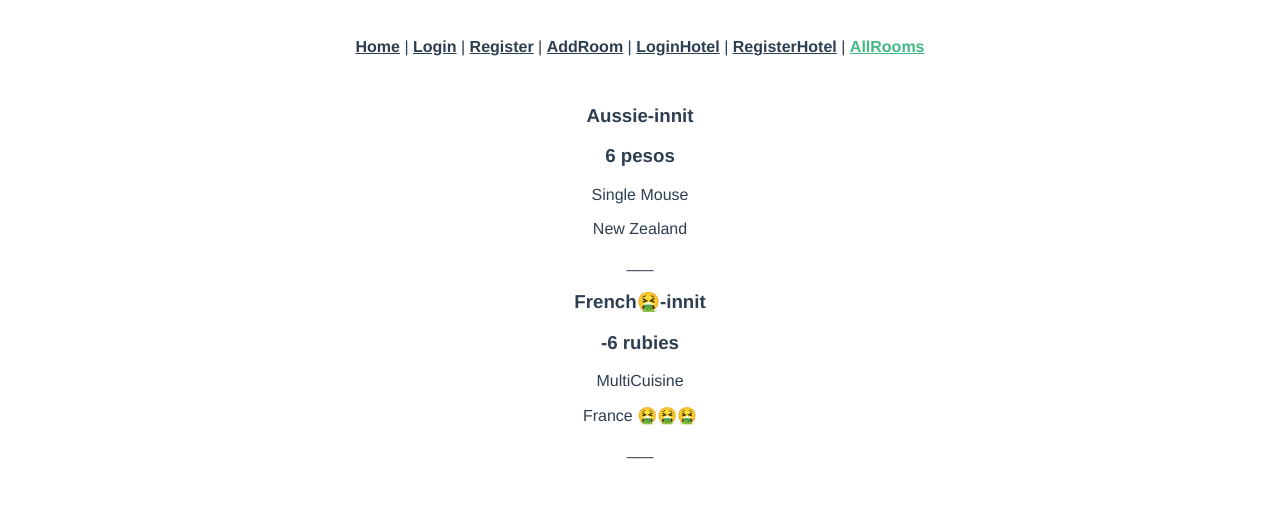
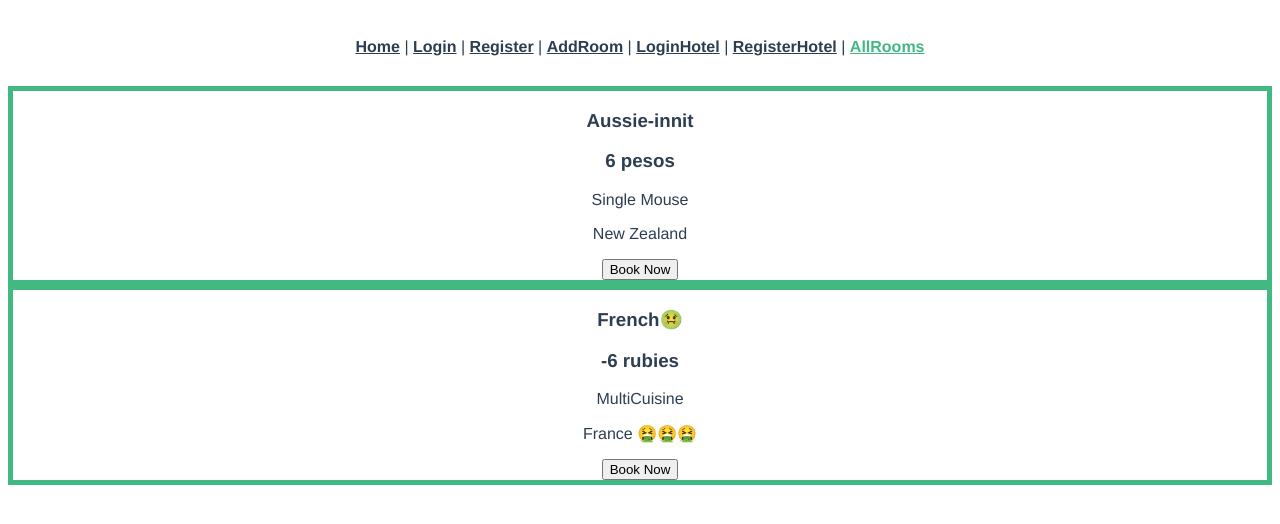
Before and after one commit to mohamedarish/DBMS-experiment-15, a Vue app: page /allrooms in a window 1280 px wide. Shown: the top 524 px of the page. Built offline with nearby package versions, Linux system fonts and the light colour scheme.

Commit message:
Added more buttons but no backend features have been configured as of now

```diff
--- a/src/components/ListingHolder.vue
+++ b/src/components/ListingHolder.vue
@@ -2,7 +2,6 @@
     <!-- is this rendering -->
     <div v-for="room in listings" :key="room">
         <SingleListing :roomInfo="room" />
-        ___
     </div>
 </template>
 
@@ -13,6 +12,7 @@ export default defineComponent({
     setup() {
         const listings = ref([
             {
+                id: 12,
                 name: "Aussie-innit",
                 description: "It's australia innit?",
                 price: "6 pesos",
@@ -20,8 +20,9 @@ export default defineComponent({
                 address: "New Zealand",
             },
             {
-                name: "French🤮-innit",
-                description: "It's France🤮 innit?",
+                id: 1979,
+                name: "French🤢",
+                description: "It's France🤮 baguette?",
                 price: "-6 rubies",
                 type: "MultiCuisine",
                 address: "France 🤮🤮🤮",
--- a/src/components/SingleListing.vue
+++ b/src/components/SingleListing.vue
@@ -1,24 +1,44 @@
 <template>
-    <div class="listing">
+    <div class="listing" v-if="!makePopupAppear">
         <h3 class="heading">{{ roomInfo.name }}</h3>
         <p class="description">{{ roomInfo.descriptiom }}</p>
         <h3 class="price">{{ roomInfo.price }}</h3>
         <p class="type">{{ roomInfo.type }}</p>
         <p class="address">{{ roomInfo.address }}</p>
+        <button @click="makePopupAppear = true">Book Now</button>
+    </div>
+    <div class="booking" v-else>
+        <p class="id">{{ roomInfo.id }}</p>
+
+        <form action="submit">
+            <label for="date">Date</label>
+            <input type="date" name="date" id="date" />
+
+            <button @click="makePopupAppear = false">Book</button>
+            <button @click="makePopupAppear = false">Cancel</button>
+        </form>
     </div>
 </template>
 
 <script>
-import { defineComponent } from 'vue';
+import { defineComponent, ref } from 'vue';
 export default defineComponent({
     props: ["roomInfo"],
     setup(props) {
         console.log(props.roomInfo);
+
+        const makePopupAppear = ref(false);
+
+        return {
+            makePopupAppear
+        }
     },
     name: "SingleListing",
 });
 </script>
 
 <style>
-
+.listing, .booking {
+    border: 5px solid #42b983;
+}
 </style>
```
Also changed, not shown: src/components/ViewBookings.vue (added).
